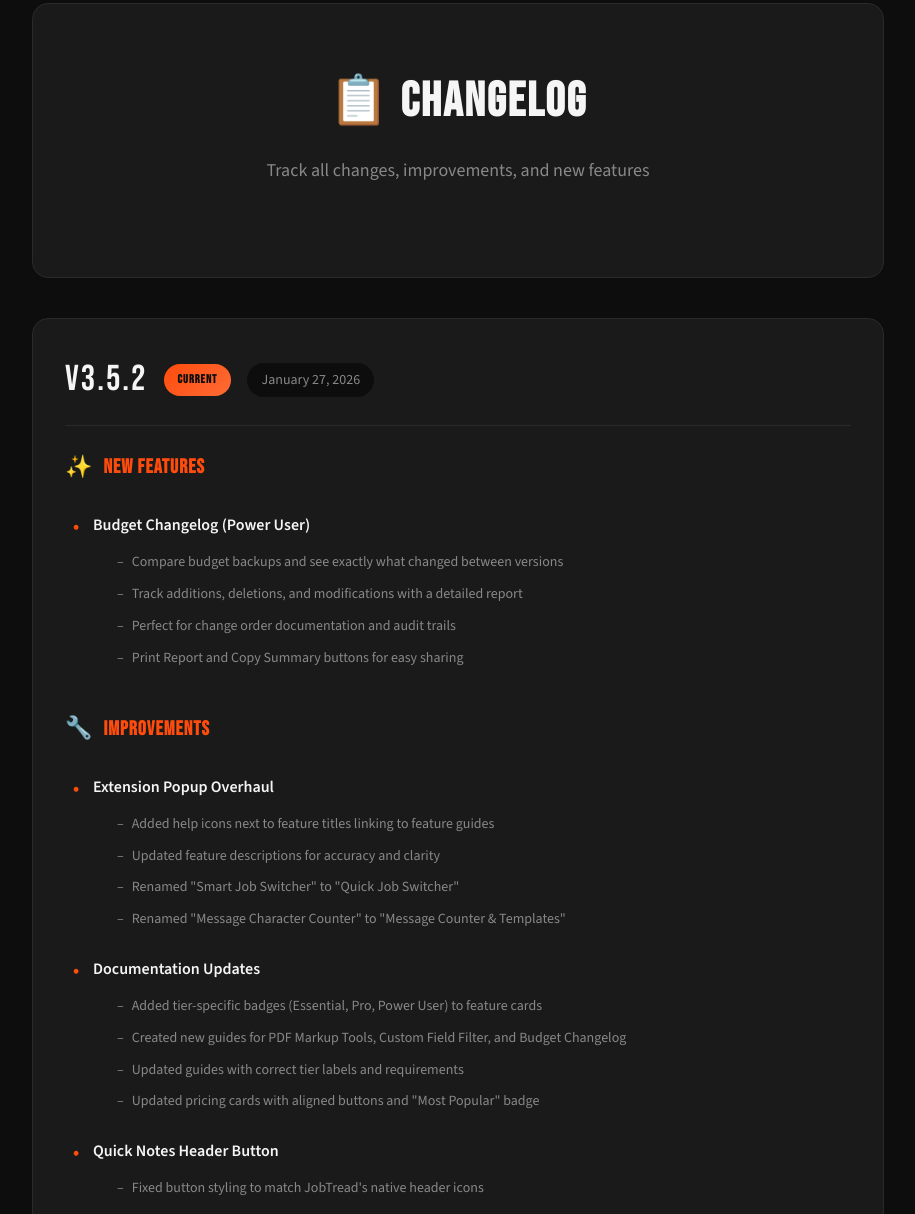
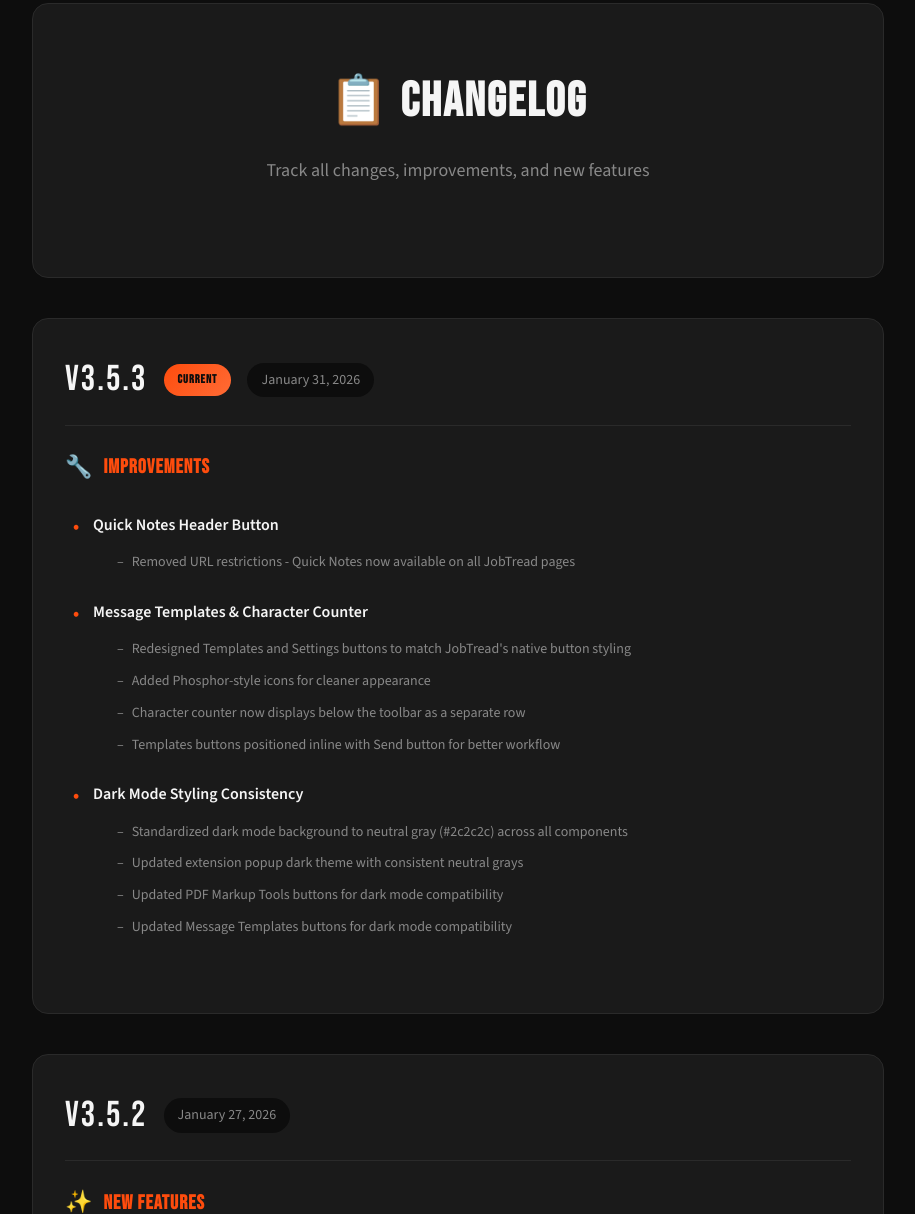
Before and after one commit to King0lightai/JT-Power-Tools, a browser extension: page docs/changelog.html in a window 1280 px wide. Shown: the part 128-1342 px from the top of the page, without its empty margins (182-1097 px from the left). Drawn offline with nearby package versions, Linux system fonts and the light colour scheme.

Commit message:
chore: Bump version to 3.5.3
- Updated manifest.json version to 3.5.3
- Updated popup.html version display to v3.5.3
- Updated changelog.html with v3.5.3 release notes:
  - Quick Notes Header Button URL restrictions fix
  - Message Templates & Character Counter redesign
  - Dark Mode Styling Consistency (#2c2c2c)

Co-Authored-By: Claude Opus 4.5 <noreply@anthropic.com>

```diff
--- a/docs/changelog.html
+++ b/docs/changelog.html
@@ -39,11 +39,49 @@
             <p class="subtitle">Track all changes, improvements, and new features</p>
         </header>
 
+        <!-- Version 3.5.3 -->
+        <div class="version-section">
+            <div class="version-header">
+                <span class="version-number">v3.5.3</span>
+                <span class="version-badge">Current</span>
+                <span class="version-date">January 31, 2026</span>
+            </div>
+
+            <div class="change-category">
+                <h3 class="category-title"><span class="category-icon">🔧</span> Improvements</h3>
+                <ul class="change-list">
+                    <li class="change-item">
+                        <span class="feature-name">Quick Notes Header Button</span>
+                        <ul class="sub-list">
+                            <li class="sub-item">Removed URL restrictions - Quick Notes now available on all JobTread pages</li>
+                        </ul>
+                    </li>
+                    <li class="change-item">
+                        <span class="feature-name">Message Templates & Character Counter</span>
+                        <ul class="sub-list">
+                            <li class="sub-item">Redesigned Templates and Settings buttons to match JobTread's native button styling</li>
+                            <li class="sub-item">Added Phosphor-style icons for cleaner appearance</li>
+                            <li class="sub-item">Character counter now displays below the toolbar as a separate row</li>
+                            <li class="sub-item">Templates buttons positioned inline with Send button for better workflow</li>
+                        </ul>
+                    </li>
+                    <li class="change-item">
+                        <span class="feature-name">Dark Mode Styling Consistency</span>
+                        <ul class="sub-list">
+                            <li class="sub-item">Standardized dark mode background to neutral gray (#2c2c2c) across all components</li>
+                            <li class="sub-item">Updated extension popup dark theme with consistent neutral grays</li>
+                            <li class="sub-item">Updated PDF Markup Tools buttons for dark mode compatibility</li>
+                            <li class="sub-item">Updated Message Templates buttons for dark mode compatibility</li>
+                        </ul>
+                    </li>
+                </ul>
+            </div>
+        </div>
+
         <!-- Version 3.5.2 -->
         <div class="version-section">
             <div class="version-header">
                 <span class="version-number">v3.5.2</span>
-                <span class="version-badge">Current</span>
                 <span class="version-date">January 27, 2026</span>
             </div>
 
```
Also changed, not shown: JT-Tools-Master/popup/popup.html (+1 -1 lines), JT-Tools-Master/manifest.json.
